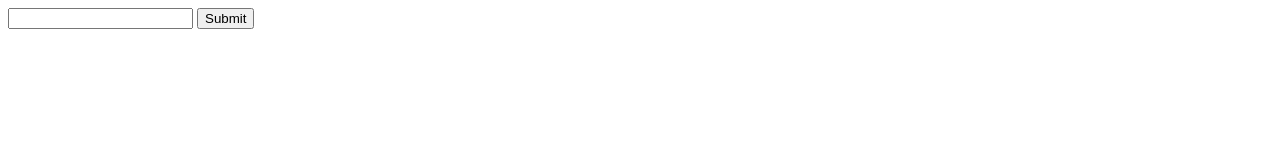
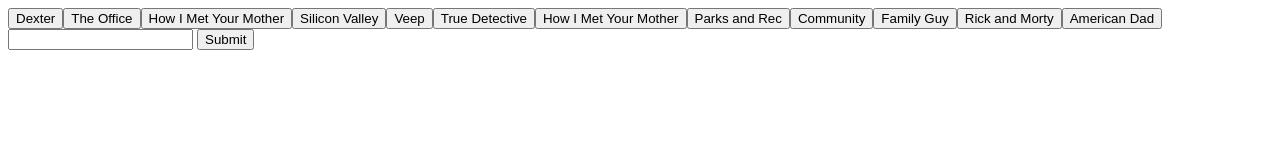
Before and after one commit to TheRealCamarones/Gif-Display-App, a plain HTML site: page index.html in a window 1280 px wide. Drawn offline with nearby package versions, Linux system fonts and the light colour scheme.

Commit message:
crushed some button display

```diff
--- a/assets/javascript/logic.js
+++ b/assets/javascript/logic.js
@@ -1,7 +1,17 @@
 // create an array of strings to loop through
 // in this case I think I've decided on a theme of popular TV shows
-var characterArray = ["Dexter", "The Office", "How I Met Your Mother", "Silicon Valley", "Veep", "True Detective", "How I Met Your Mother", "Parks and Rec", "Community", "Family Guy", "Rick and Morty", "American Dad"]
+var tvShowArray = ["Dexter", "The Office", "How I Met Your Mother", "Silicon Valley", "Veep", "True Detective", "How I Met Your Mother", "Parks and Rec", "Community", "Family Guy", "Rick and Morty", "American Dad"]
 
 $("document").ready(function() {
 
+    function displayButtons() {
+        $("#show-buttons").empty();
+
+        for(var i = 0; i < tvShowArray.length; i++) {
+            var $showbutton = $("<button>");
+            $showbutton.text(tvShowArray[i]);
+            $("#show-buttons").append($showbutton);
+        }
+    }
+    displayButtons();
 });
--- a/index.html
+++ b/index.html
@@ -12,9 +12,8 @@
     <link rel="stylesheet" type="text/css" href="assets/css/style.css">
 </head>
 <body>
-    <div id="show-buttons">
-
-    </div>
+    <div id="show-buttons"></div>
+    <div id="display-gifs"></div>
 
     <form id="tv-show-form">
         <input type="text" id="add-show">
```
